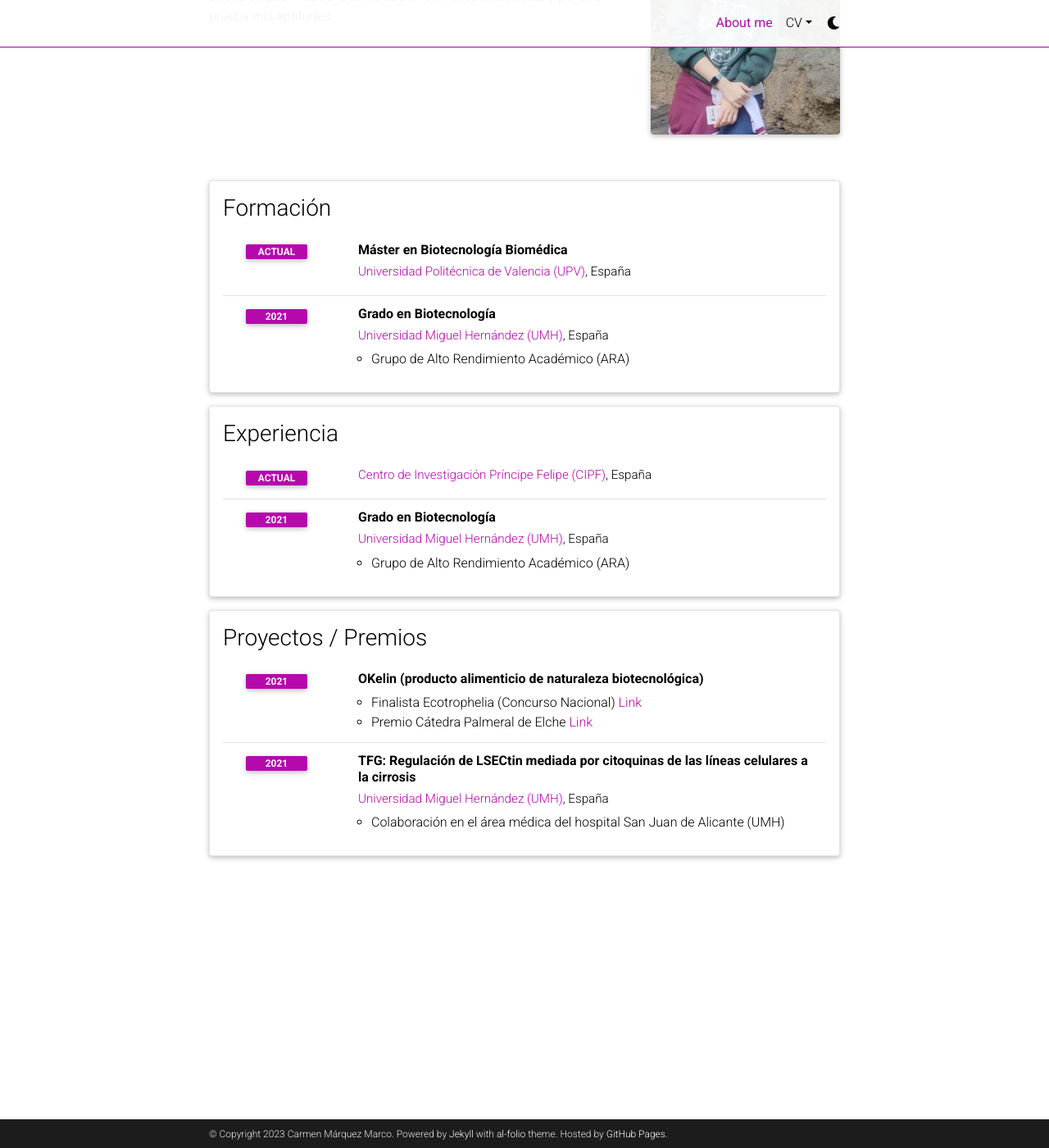
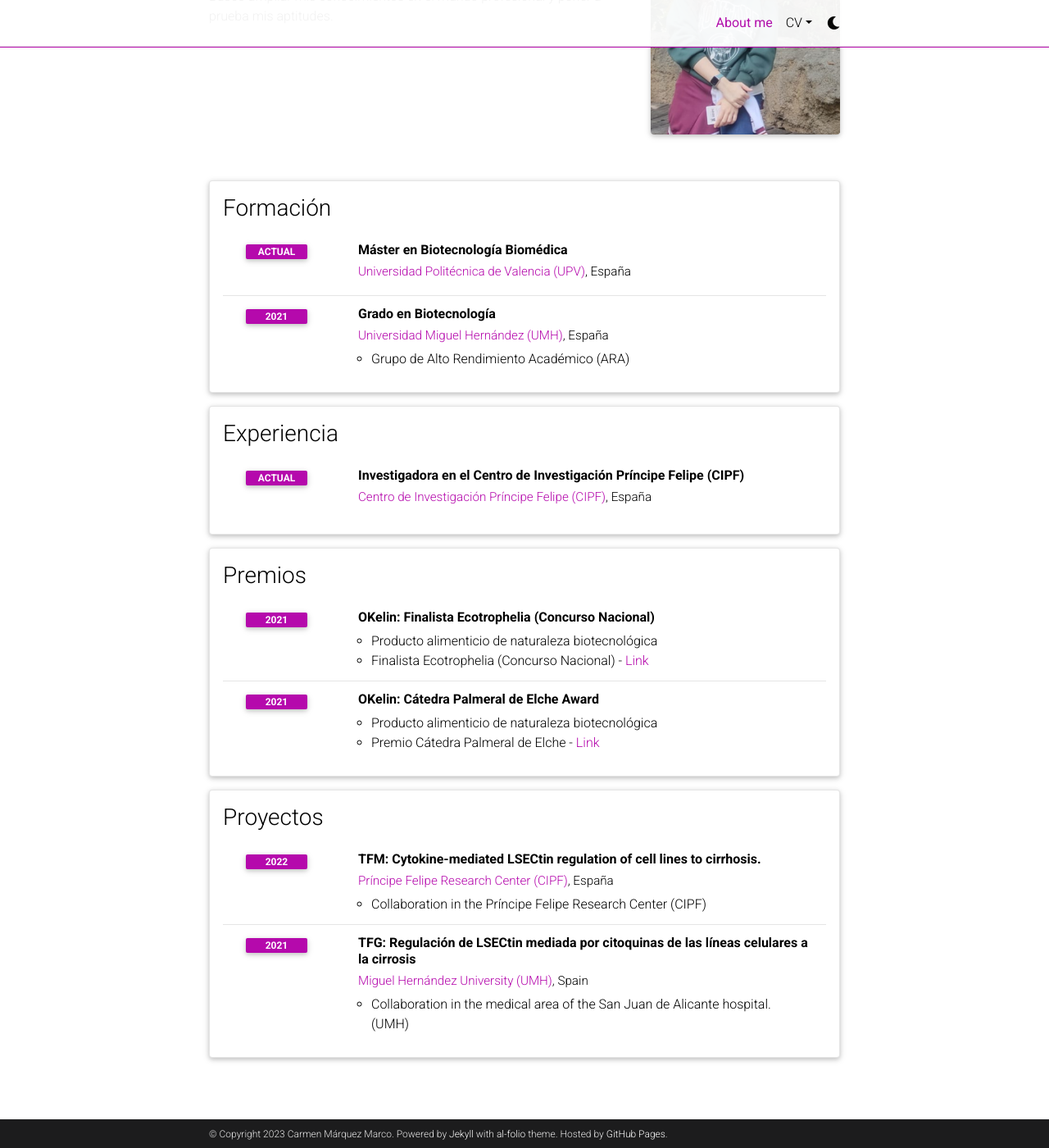
Before and after one commit to carmarquezmarco/carmarquezmarco.github.io, a Jekyll site: the page built from _pages/about.md, in a window 1280 px wide and 1400 px high, scrolled down 345 px. Shown: the whole window at 82% size. Built offline with Jekyll 4.4.1, drawn with Linux system fonts in a browser that asks for light colours; full-size pictures stand in for the smaller copies a plugin makes; comment, search, counter and statistics services are not loaded; a style sheet for code colours, icons or effects is not loaded.

Commit message:
CV updated

```diff
--- a/_data/cv_about.yml
+++ b/_data/cv_about.yml
@@ -13,33 +13,46 @@
       description:
         - Grupo de Alto Rendimiento Académico (ARA)
 
+
 - title: Experiencia
   type: time_table
   contents:
-    - title:
+    - title: Investigadora en el Centro de Investigación Príncipe Felipe (CIPF)
       institution: <a href='https://www.cipf.es/?lang=es'>Centro de Investigación Príncipe Felipe (CIPF)</a>, España
       year: Actual
       #description:
       #  -
 
-    - title: Grado en Biotecnología
-      institution: <a href="https://www.umh.es/">Universidad Miguel Hernández (UMH)</a>, España
-      year: 2021
-      description:
-        - Grupo de Alto Rendimiento Académico (ARA)
 
-- title: Proyectos / Premios
+- title: Premios
   type: time_table
   contents:
-    - title: OKelin (producto alimenticio de naturaleza biotecnológica)
+    - title: " OKelin: Finalista Ecotrophelia (Concurso Nacional)"
       #institution:  <a href="https://vrain.upv.es/">Valencian Research Institute for Artificial Intelligence (VRAIN)</a>, <a href="http://www.upv.es/en">Universidad Politécnica de Valencia (UPV)</a>
       year: 2021
       description:
-        - Finalista Ecotrophelia (Concurso Nacional) <a href="https://iambiente.es/2021/08/la-empresa-henko-snacks-y-la-iniciativa-okelin-finalistas-en-los-premios-ecotrophelia-2021/">Link</a>
-        - Premio Cátedra Palmeral de Elche <a href="https://alicanteplaza.es/estudiantes-de-la-umh-presentan-productos-innovadores-en-el-concurso-alimentario-innobiotec">Link</a>
+        - Producto alimenticio de naturaleza biotecnológica
+        - Finalista Ecotrophelia (Concurso Nacional) - <a href="https://iambiente.es/2021/08/la-empresa-henko-snacks-y-la-iniciativa-okelin-finalistas-en-los-premios-ecotrophelia-2021/">Link</a>
+
+
+    - title: " OKelin: Cátedra Palmeral de Elche Award"
+      #institution:  <a href="https://vrain.upv.es/">Valencian Research Institute for Artificial Intelligence (VRAIN)</a>, <a href="http://www.upv.es/en">Universidad Politécnica de Valencia (UPV)</a>
+      year: 2021
+      description:
+        - Producto alimenticio de naturaleza biotecnológica
+        - Premio Cátedra Palmeral de Elche - <a href="https://alicanteplaza.es/estudiantes-de-la-umh-presentan-productos-innovadores-en-el-concurso-alimentario-innobiotec">Link</a>
+
+- title: Proyectos
+  type: time_table
+  contents:
+    - title: "TFM: Cytokine-mediated LSECtin regulation of cell lines to cirrhosis."
+      institution: <a href='https://www.cipf.es/?lang=es'>Príncipe Felipe Research Center (CIPF)</a>, España
+      year: 2022
+      description:
+       - Collaboration in the Príncipe Felipe Research Center (CIPF)
 
     - title: "TFG: Regulación de LSECtin mediada por citoquinas de las líneas celulares a la cirrosis"
-      institution: <a href="https://www.umh.es/">Universidad Miguel Hernández (UMH)</a>, España
+      institution: <a href="https://www.umh.es/"> Miguel Hernández University (UMH)</a>, Spain
       year: 2021
       description:
-       - Colaboración en el área médica del hospital San Juan de Alicante (UMH)
+       - Collaboration in the medical area of the San Juan de Alicante hospital. (UMH)
--- a/_data/cv_english.yml
+++ b/_data/cv_english.yml
@@ -23,10 +23,10 @@
       description:
         - High Academic Performance Group (ARA)
 
-- title: Experiencia
+- title: Experience
   type: time_table
   contents:
-    - title:
+    - title: Biotechnologist Researcher at Príncipe Felipe Research Center (CIPF)
       institution: <a href='https://www.cipf.es/?lang=es'>Príncipe Felipe Research Center (CIPF)</a>, España
       year: Actual
       #description:
--- a/_data/cv_spanish.yml
+++ b/_data/cv_spanish.yml
@@ -26,27 +26,46 @@
 - title: Experiencia
   type: time_table
   contents:
-    - title:
+    - title: Investigadora en el Centro de Investigación Príncipe Felipe (CIPF)
       institution: <a href='https://www.cipf.es/?lang=es'>Centro de Investigación Príncipe Felipe (CIPF)</a>, España
       year: Actual
       #description:
       #  -
 
-- title: Proyectos / Premios
+
+- title: Premios
   type: time_table
   contents:
-    - title: OKelin (producto alimenticio de naturaleza biotecnológica)
+    - title: " OKelin: Finalista Ecotrophelia (Concurso Nacional)"
       #institution:  <a href="https://vrain.upv.es/">Valencian Research Institute for Artificial Intelligence (VRAIN)</a>, <a href="http://www.upv.es/en">Universidad Politécnica de Valencia (UPV)</a>
       year: 2021
       description:
-        - Finalista Ecotrophelia (Concurso Nacional) <a href="https://iambiente.es/2021/08/la-empresa-henko-snacks-y-la-iniciativa-okelin-finalistas-en-los-premios-ecotrophelia-2021/">Link</a>
-        - Premio Cátedra Palmeral de Elche <a href="https://alicanteplaza.es/estudiantes-de-la-umh-presentan-productos-innovadores-en-el-concurso-alimentario-innobiotec">Link</a>
+        - Producto alimenticio de naturaleza biotecnológica
+        - Finalista Ecotrophelia (Concurso Nacional) - <a href="https://iambiente.es/2021/08/la-empresa-henko-snacks-y-la-iniciativa-okelin-finalistas-en-los-premios-ecotrophelia-2021/">Link</a>
+
+
+    - title: " OKelin: Cátedra Palmeral de Elche Award"
+      #institution:  <a href="https://vrain.upv.es/">Valencian Research Institute for Artificial Intelligence (VRAIN)</a>, <a href="http://www.upv.es/en">Universidad Politécnica de Valencia (UPV)</a>
+      year: 2021
+      description:
+        - Producto alimenticio de naturaleza biotecnológica
+        - Premio Cátedra Palmeral de Elche - <a href="https://alicanteplaza.es/estudiantes-de-la-umh-presentan-productos-innovadores-en-el-concurso-alimentario-innobiotec">Link</a>
+
+- title: Proyectos
+  type: time_table
+  contents:
+    - title: "TFM: Cytokine-mediated LSECtin regulation of cell lines to cirrhosis."
+      institution: <a href='https://www.cipf.es/?lang=es'>Príncipe Felipe Research Center (CIPF)</a>, España
+      year: 2022
+      description:
+       - Collaboration in the Príncipe Felipe Research Center (CIPF)
 
     - title: "TFG: Regulación de LSECtin mediada por citoquinas de las líneas celulares a la cirrosis"
-      institution: <a href="https://www.umh.es/">Universidad Miguel Hernández (UMH)</a>, España
+      institution: <a href="https://www.umh.es/"> Miguel Hernández University (UMH)</a>, Spain
       year: 2021
       description:
-       - Colaboración en el área médica del hospital San Juan de Alicante (UMH)
+       - Collaboration in the medical area of the San Juan de Alicante hospital. (UMH)
+
 
 
 #
```
